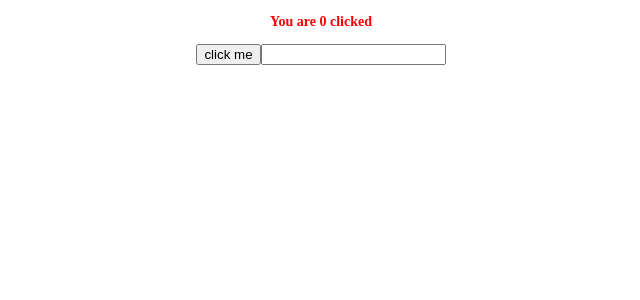
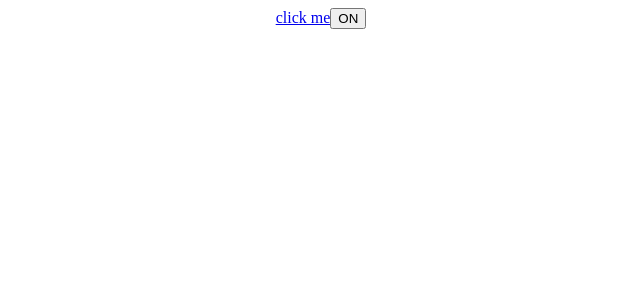
Before and after one commit to afshin4460/React-Js-with-reactapp.ir, a React (Create React App) app: page / in a window 1280 px wide. Shown: the top 300 px of the page, without its empty margins (319-959 px from the left). Built offline with nearby package versions, Linux system fonts and the light colour scheme.

Commit message:
handling event

```diff
--- a/src/App.jsx
+++ b/src/App.jsx
@@ -1,19 +1,29 @@
-import React from 'react';
+import React, {useState} from 'react';
 import './App.css';
 //import Website from './components/webstie';
-import Counter from './components/counter/counter';
+//import Counter from './components/counter/counter';
 
 function App() {
 
-  /* const handleClick = (name) => {
+  /* const handleClick = (name) => { //for Website component
     alert('Hi ' + name)
   }; */
+  const actionLink = (e) => {
+    e.preventDefault();
+    alert('clicked');
+  };
+  const [isToggleOn, setIsToggleOn] = useState(true);
+  const handleToggleClick = () => {
+    setIsToggleOn(!isToggleOn);
+  };
 
   return (
     <div className='App'>
       {/* <Website name='Afshin' age={28} click={() => handleClick('Afshin')} />
       <Website name='shiva' age={27} click={() => handleClick('Shiva')} /> */}
-      <Counter />
+      {/* <Counter /> */}
+      <a href="https://reactapp.ir" onClick={actionLink}>click me</a>
+      <button onClick={handleToggleClick}>{isToggleOn ? 'ON' : 'OFF'}</button>
     </div>
   );
 }
```
